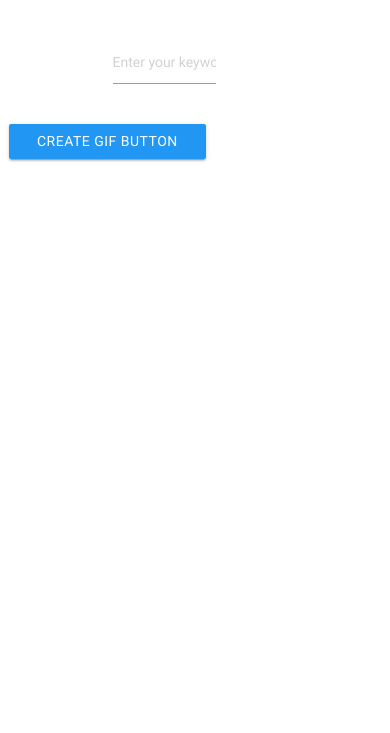
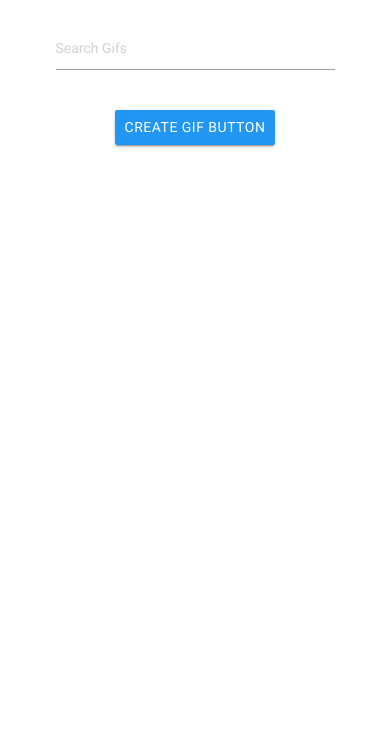
Before and after one commit to kevinchao7/giphy, a plain HTML site: page index.html in a window 390 px wide. Shown: the part 111-844 px from the top of the page. Drawn offline with nearby package versions, Linux system fonts and the light colour scheme.

Commit message:
fixed mobile responsiveness

```diff
--- a/index.html
+++ b/index.html
@@ -19,11 +19,11 @@
         <div id='buttons' class="row center buttons">
 
         </div>
-        <div class="row">
+        <div class="row center">
           <form class="col s12">
             <div class="row">
-              <div class="input-field col s4 offset-s3">
-                <input placeholder="Enter your keyword to search for gifs" id="keyWord" type="text" class="validate" autocomplete="off">
+              <div class="input-field">
+                <input placeholder="Search Gifs" id="keyWord" type="text" class="validate" autocomplete="off">
               </div>
               <button id='createBtn' class="createBtn btn waves-effect waves-light blue">Create Gif Button</button>
             </div>
--- a/style.css
+++ b/style.css
@@ -15,4 +15,10 @@
   height:35px;
   font-size:14px;
   line-height:35px;
+  padding-left:10px;
+  padding-right:10px;
 }
+.input-field{
+  width:75%;
+  margin:auto;
+}
```
